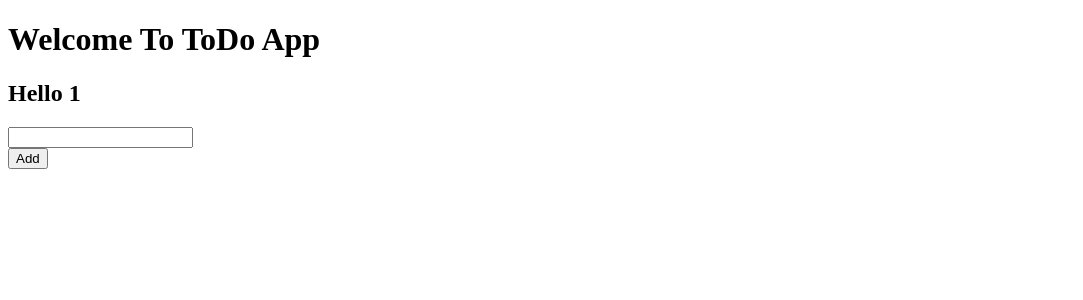
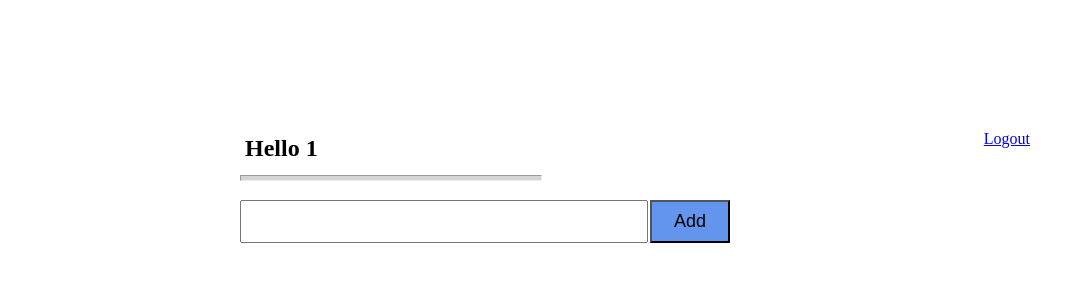
Before and after one commit to davxe/todo-list-typescript, a React (Create React App) app: page /todo/1 in a window 1280 px wide. Shown: the top 300 px of the page, without its empty margins (0-1083 px from the left). Built offline with nearby package versions, Linux system fonts and the light colour scheme.

Commit message:
done styling using styled-component

```diff
--- a/src/App.tsx
+++ b/src/App.tsx
@@ -5,7 +5,6 @@ import { Login, Todo } from './Component';
 const App:React.FC=()=> {
   return (
     <div>
-      <h1>Welcome To ToDo App</h1>
       <BrowserRouter>
         <Route path='/' exact={true} component={Login}/>
         <Route path='/todo/:name' exact={true} component={Todo}/>
--- a/src/Component/Todo/Todo.tsx
+++ b/src/Component/Todo/Todo.tsx
@@ -1,13 +1,90 @@
 import React, { useState } from 'react'
+import { Link } from 'react-router-dom';
+import styled from 'styled-components'
+interface IHistory{
+    push(url:string):void;
+}
 interface IProps{
     match:{
         params:{
             name:string;
         }
-    }
+    },history:IHistory;
 }
+const Wrapper=styled.div`
+    width:800px;
+    margin:110px auto;
+    height:auto;
+    background-size:auto;
+    display:grid;
+    grid-template-rows:90px 100px auto;
+`;
+const HeaderContainer=styled.div`
+    width:400px;
+    display:grid;
+    grid-template-columns:400px 400px;
+`;
+const HeaderChild=styled.div`
+    text-align:justify;
+`;
+const HeaderChild1=styled(HeaderChild)`
+    text-align:end;
+    padding-top:20px;
+    padding-right:10px;
+`;
+const Header=styled.h2`
+    padding:5px;
+    margin-bottom:5px;
+`;
+const HeaderRule=styled.hr`
+    height:4px;
+    width:300px;
+    margin-left:0px;
+    justify-content:left;
+    background-color:lightgray;
+`;
+const FormContainer=styled.div`
+    width:500px;
+    display:grid;
+    grid-template-columns:400px 100px;
+`;
+const InputContainer=styled.div`
+`;
+const FormField=styled.input`
+    height:37px;
+    grid-column:1/2;
+    width:400px;
+    outline:none;
+    font-size:larger;
+`;
+const FormButton=styled.button`
+    grid-column:2/3;
+    width:80px;
+    margin-left:10px;
+    height:43px;
+    outline:none;
+    font-size:18px;
+    background-color:cornflowerblue;
+`;
+const ErrorDetail=styled.div`
+    color:red;
+    font-size:20px;
+`;
+const TodoListContainer=styled.div`
+    width:490px;
+`;
+const TodoList=styled(TodoListContainer)`
+    display:grid;
+    border:1px double rgba(0,0,0,.4);
+    grid-template-rows:auto;
+    grid-template-columns:400px 40px;
+`;
+const Paragraph=styled.p`
+    grid-column:1/2;
+    grid-row:auto;
+    overflow:auto;
+`;
 export const Todo:React.FC<IProps>=(props:IProps)=>{
-    console.log('params data',props.match.params.name)
     const [todo,setTodo]=useState<string>('')
     const [todoArray,setTodoArray]=useState<Array<string>>([])
     const [todoError,setTodoError]=useState<string>('')
@@ -17,13 +94,13 @@ export const Todo:React.FC<IProps>=(props:IProps)=>{
         setTodoError('')
     }
     // validation
-    const validation=()=>{
+    const validation=():boolean=>{
         let todoError=''
         if(!todo){
-            todoError='todos cannot be empty'
+            todoError='*todos cannot be empty'
         }
         else if(todo.length<9){
-            todoError='todos can be of minimum 10 character long'
+            todoError='*todos can be of minimum 10 character long'
         }
         if(todoError){
             setTodoError(todoError)
@@ -44,27 +121,36 @@ export const Todo:React.FC<IProps>=(props:IProps)=>{
         const deleteTodo=todoArray.filter((ele?:string,i?:number)=>id!==i)
         setTodoArray(deleteTodo)
     }
+    const month=new Date().toLocaleString("en-us",{day:"numeric",month:"short"})
     return(
-        <div>
-            <div>
-                <h2>Hello {props.match.params.name}</h2>
-            </div>
-            <div>
-                <div>
-                    <input type='text' value={todo} onChange={handleTodo}/>
-                    <div>{todoError}</div>
-                </div>
-                <div>
-                    <button onClick={addTodoArray}>Add</button>
-                </div>
-            </div>
-            <div>
-                <ul>
-                    {
-                        todoArray.map((ele:string,i:number)=><li key={i} onDoubleClick={()=>deleteTodo(i)}><p>{ele}</p></li>)
-                    }
-                </ul>
-            </div>
-        </div>
+        <Wrapper>
+            <HeaderContainer>
+                <HeaderChild>
+                    <Header>Hello {props.match.params.name}</Header>
+                    <HeaderRule/>
+                </HeaderChild>
+                <HeaderChild1>
+                    <Link to='/' onClick={()=>{console.log('hiiiii')}}>Logout</Link>
+                </HeaderChild1>
+            </HeaderContainer>
+            <FormContainer>
+                <InputContainer>
+                    <FormField type='text' value={todo} onChange={handleTodo}/>
+                    <ErrorDetail>{todoError}</ErrorDetail>
+                </InputContainer>
+                <InputContainer>
+                    <FormButton onClick={addTodoArray}>Add</FormButton>
+                </InputContainer>
+            </FormContainer>
+            <TodoListContainer>
+                {
+                    todoArray.map((ele:string,i:number)=>(
+                    <TodoList key={i} onDoubleClick={()=>deleteTodo(i)}>
+                        <Paragraph>{i+1} {ele}</Paragraph>
+                        <p className='date'>{month}</p>
+                    </TodoList>))
+                }
+            </TodoListContainer>
+        </Wrapper>
     )
 }
```
